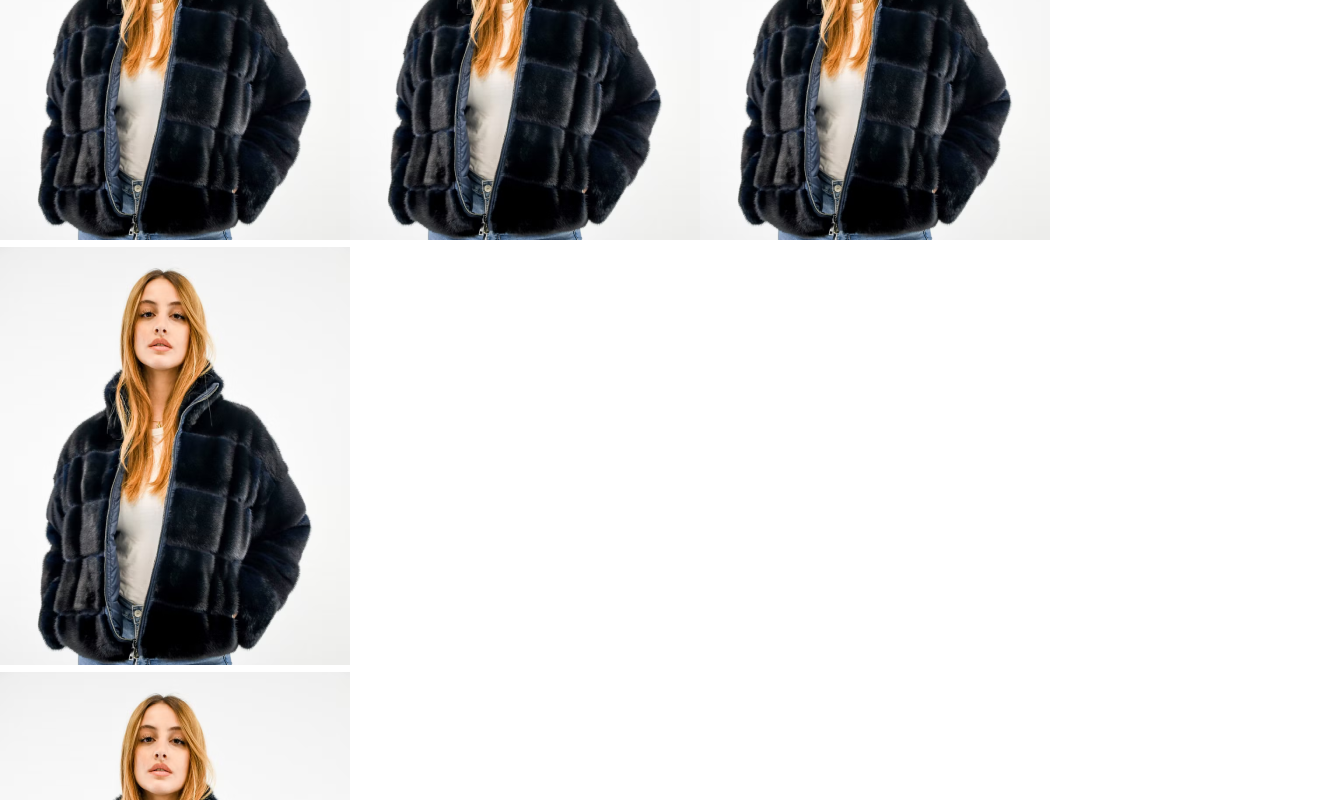
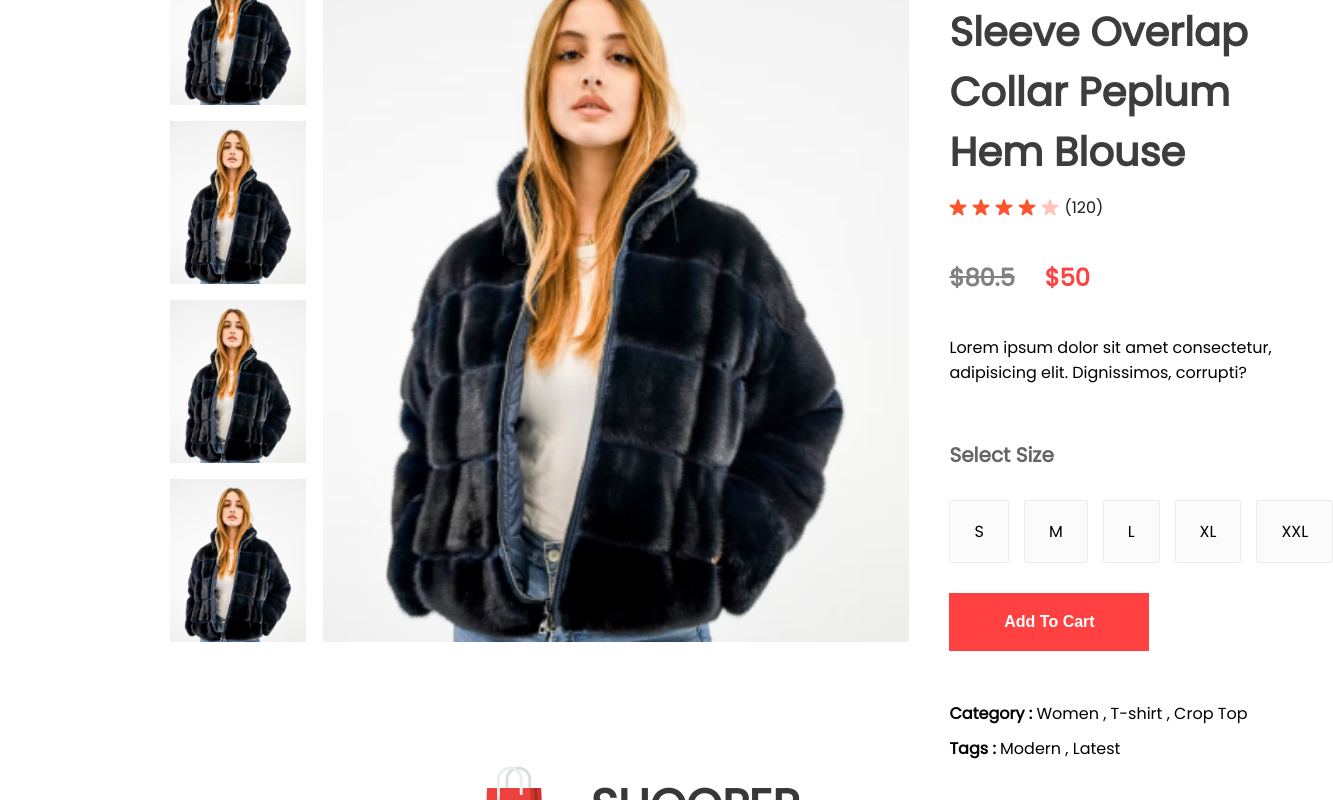
Before and after one commit to kramitsingh03/E-commerce_MERN, a React (Create React App) app in the folder frontend/: page /product/1 in a window 1280 px wide. Shown: the part 300-1100 px from the top of the page, 1333 px wide, since content can reach past the window. Built offline with nearby package versions, Linux system fonts and the light colour scheme.

Commit message:
product display page created and update

```diff
--- a/frontend/src/components/Breadcrums/Breadcrum.css
+++ b/frontend/src/components/Breadcrums/Breadcrum.css
@@ -1,4 +1,10 @@
-.brreadcrum{
-    height: 10vh;
-    background-color: blue;
+.breadcrum{
+    display: flex;
+    align-items: center;
+    gap: 8px;
+    color: #5e5e5e;
+    font-size: 16px;
+    font-weight: 600;
+    margin: 60px 170px;
+    text-transform: capitalize;
 }
--- a/frontend/src/components/ProductDisplay/ProductDisplay.jsx
+++ b/frontend/src/components/ProductDisplay/ProductDisplay.jsx
@@ -20,7 +20,7 @@
             </div>
             <div className="productdisplay-right">
                 <h1>{product.name}</h1>
-                <div className="productdisplay-right-star">
+                <div className="productdisplay-right-stars">
                     <img src={star_icon} alt="" />
                     <img src={star_icon} alt="" />
                     <img src={star_icon} alt="" />
@@ -35,7 +35,7 @@
                 <div className="productdisplay-right-description">Lorem ipsum dolor sit amet consectetur, adipisicing elit. Dignissimos, corrupti?</div>
                 <div className="productdisplay-right-size">
                     <h1>Select Size</h1>
-                    <div className="productdisplay-right-size">
+                    <div className="productdisplay-right-sizes">
                         <div>S</div>
                         <div>M</div>
                         <div>L</div>
@@ -45,8 +45,8 @@
 
                 </div>
                 <button>Add To Cart</button>
-                <p className='productdisplay-right-category'><span>Category :</span>Women , T-shirt , Crop Top</p>
-                <p className='productdisplay-right-category'><span>Tags :</span>Modern , Latest</p>
+                <p className='productdisplay-right-category'><span>Category : </span>Women , T-shirt , Crop Top</p>
+                <p className='productdisplay-right-category'><span>Tags : </span>Modern , Latest</p>
             </div>
         </div>
     )
--- a/frontend/src/components/ProductDisplay/productdisplay.css
+++ b/frontend/src/components/ProductDisplay/productdisplay.css
@@ -0,0 +1,89 @@
+.productdisplay{
+    display: flex;
+    margin: 0px 170px;
+}
+.productdisplay-left{
+    display: flex;
+    gap: 17px;
+}
+.productdisplay-img-list{
+    display: flex;
+    flex-direction: column;
+    gap: 16px;
+}
+.productdisplay-img-list img{
+    height: 163px;
+}
+.productdisplay-main-img{
+    width: 586px;
+    height: 700px;
+}
+.productdisplay-right{
+    margin: 0px 40px;
+    display: flex;
+    flex-direction: column;
+}
+.productdisplay-right h1{
+    color: #3d3d3d;
+    font-weight: 700;
+    font-size: 40px;
+}
+.productdisplay-right-stars{
+    display: flex;
+    align-items: center;
+    margin-top:13px;
+    gap: 5px;
+    color: #1c1c1c;
+    font-size: 16px;
+}
+.productdisplay-right-prices{
+    display: flex;
+    margin: 40px 0px;
+    gap: 30px;
+    font-size: 24px;
+    font-weight: 700;
+}
+.productdisplay-right-price-old{
+    color: #818181;
+    text-decoration: line-through;
+}
+.productdisplay-right-price-new{
+    color: #ff4141;
+}
+.productdisplay-right-size h1{
+    margin-top: 55px;
+    color: #656565;
+    font-size: 20px;
+    font-weight: 600;
+}
+.productdisplay-right-sizes{
+    display: flex;
+    margin: 30px 0px;
+    gap: 15px;
+}
+
+.productdisplay-right-sizes div{
+    padding: 18px 24px;
+    background: #fbfbfb;
+    border: 1px solid #ebebeb;
+    border-radius: 3px;
+    cursor: pointer;
+}
+.productdisplay-right button{
+    padding: 20px 40px;
+    width: 200px;
+    font-size: 16px;
+    font-weight: 600;
+    color: white;
+    background: #ff4141;
+    margin-bottom: 40px;
+    border: none;
+    outline: none;
+    cursor: pointer;
+}
+.productdisplay-right-category{
+    margin-top: 10px;
+}
+.productdisplay-right-category span{
+    font-weight: 600;
+}
```
